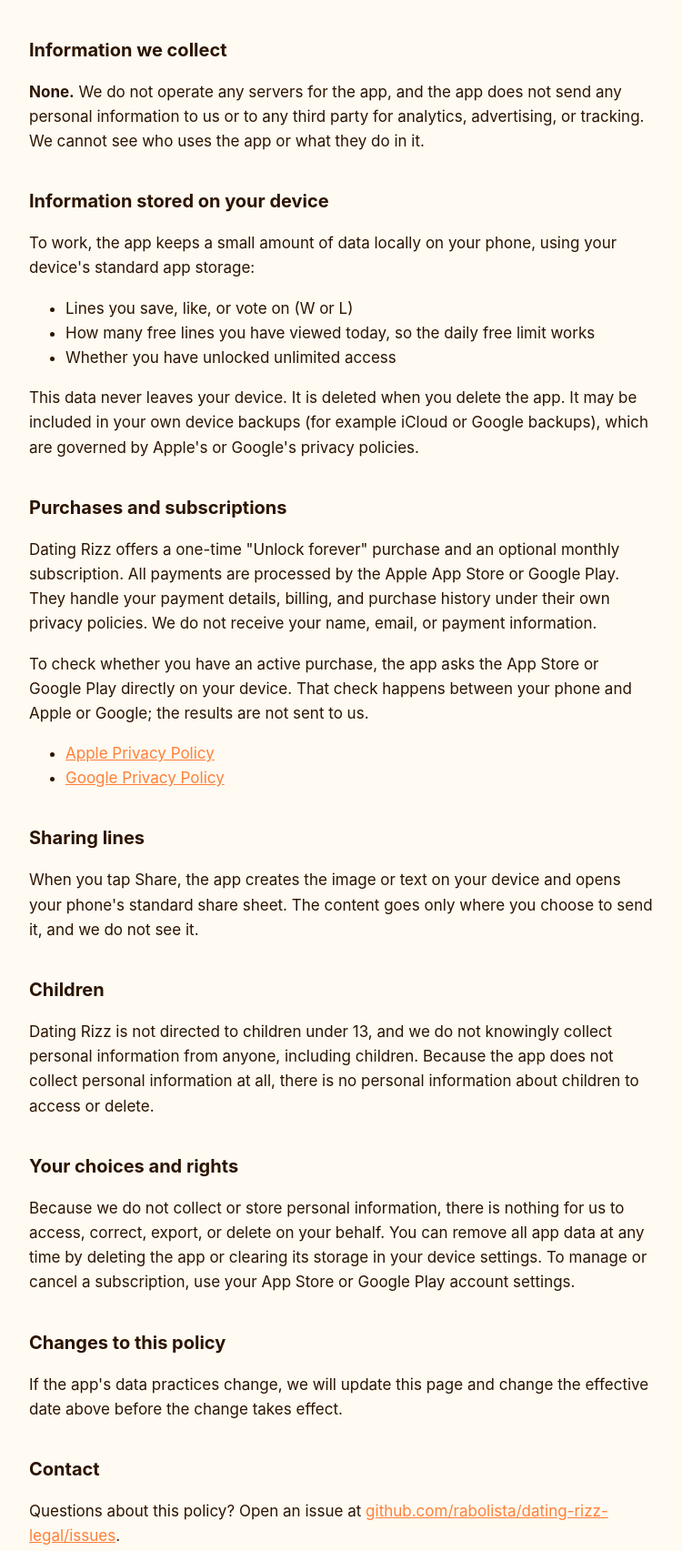
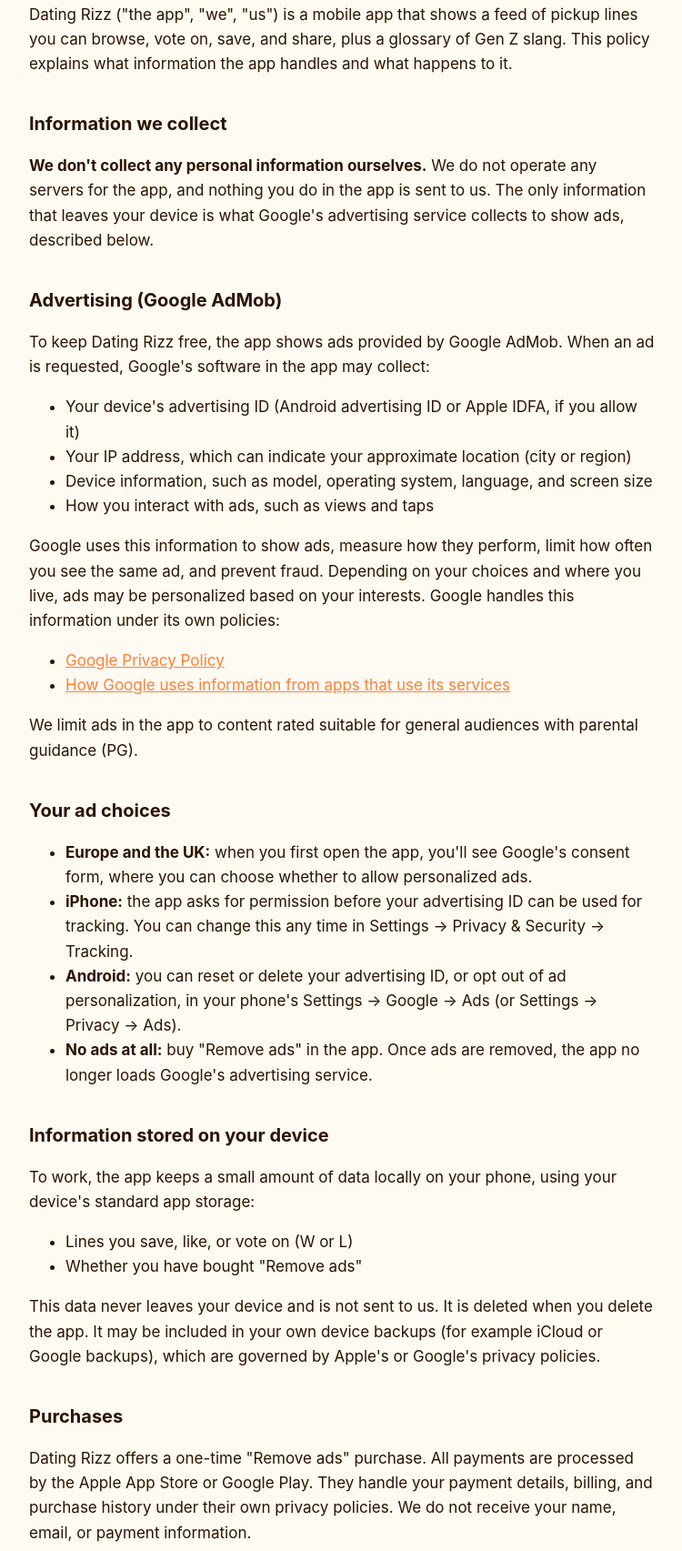
Before and after one commit to rabolista/dating-rizz-legal, a plain HTML site: page privacy.html in a window 1280 px wide. Shown: the part 525-2230 px from the top of the page at 91% size, without its empty margins (264-1014 px from the left). Drawn offline with Linux system fonts and the light colour scheme.

Commit message:
Update Privacy Policy and Terms for ads and the Remove ads purchase
The app is now free with Google AdMob ads and a one-time "Remove ads" purchase,
replacing the daily limit, lifetime unlock and monthly subscription.

Co-Authored-By: Claude Opus 5.5 <noreply@anthropic.com>

```diff
--- a/privacy.html
+++ b/privacy.html
@@ -14,48 +14,85 @@
     <img src="icon.png" alt="">
     <h1>Dating Rizz Privacy Policy</h1>
   </header>
-  <p class="meta">Effective October 13, 2026</p>
+  <p class="meta">Effective November 15, 2026</p>
 
   <div class="summary">
     <strong>The short version</strong>
     <ul>
       <li>No account. We never ask for your name, email, phone number, or birthday.</li>
-      <li>No ads, no analytics, no tracking.</li>
-      <li>Your saves, votes, and settings stay on your phone.</li>
-      <li>Payments are handled entirely by Apple or Google. We never see your card details.</li>
+      <li>The app is free and shows ads from Google AdMob. Google may use your device's
+        advertising ID and basic device information to show and measure those ads.</li>
+      <li>Your saves, votes, and settings stay on your phone. We don't run any servers and
+        we don't collect anything ourselves.</li>
+      <li>You can remove ads with a one-time purchase. Payments are handled entirely by Apple
+        or Google, and we never see your card details.</li>
     </ul>
   </div>
 
   <h2>Who we are</h2>
   <p>Dating Rizz ("the app", "we", "us") is a mobile app that shows a feed of pickup lines you
-    can browse, vote on, save, and share. This policy explains what information the app handles
-    and what happens to it.</p>
+    can browse, vote on, save, and share, plus a glossary of Gen Z slang. This policy explains
+    what information the app handles and what happens to it.</p>
 
   <h2>Information we collect</h2>
-  <p><strong>None.</strong> We do not operate any servers for the app, and the app does not send
-    any personal information to us or to any third party for analytics, advertising, or
-    tracking. We cannot see who uses the app or what they do in it.</p>
+  <p><strong>We don't collect any personal information ourselves.</strong> We do not operate any
+    servers for the app, and nothing you do in the app is sent to us. The only information that
+    leaves your device is what Google's advertising service collects to show ads, described
+    below.</p>
+
+  <h2>Advertising (Google AdMob)</h2>
+  <p>To keep Dating Rizz free, the app shows ads provided by Google AdMob. When an ad is
+    requested, Google's software in the app may collect:</p>
+  <ul>
+    <li>Your device's advertising ID (Android advertising ID or Apple IDFA, if you allow it)</li>
+    <li>Your IP address, which can indicate your approximate location (city or region)</li>
+    <li>Device information, such as model, operating system, language, and screen size</li>
+    <li>How you interact with ads, such as views and taps</li>
+  </ul>
+  <p>Google uses this information to show ads, measure how they perform, limit how often you
+    see the same ad, and prevent fraud. Depending on your choices and where you live, ads may be
+    personalized based on your interests. Google handles this information under its own
+    policies:</p>
+  <ul>
+    <li><a href="https://policies.google.com/privacy">Google Privacy Policy</a></li>
+    <li><a href="https://policies.google.com/technologies/partner-sites">How Google uses
+      information from apps that use its services</a></li>
+  </ul>
+  <p>We limit ads in the app to content rated suitable for general audiences with parental
+    guidance (PG).</p>
+
+  <h2>Your ad choices</h2>
+  <ul>
+    <li><strong>Europe and the UK:</strong> when you first open the app, you'll see Google's
+      consent form, where you can choose whether to allow personalized ads.</li>
+    <li><strong>iPhone:</strong> the app asks for permission before your advertising ID can be
+      used for tracking. You can change this any time in Settings → Privacy &amp; Security →
+      Tracking.</li>
+    <li><strong>Android:</strong> you can reset or delete your advertising ID, or opt out of ad
+      personalization, in your phone's Settings → Google → Ads (or Settings → Privacy → Ads).</li>
+    <li><strong>No ads at all:</strong> buy "Remove ads" in the app. Once ads are removed, the app
+      no longer loads Google's advertising service.</li>
+  </ul>
 
   <h2>Information stored on your device</h2>
   <p>To work, the app keeps a small amount of data locally on your phone, using your device's
     standard app storage:</p>
   <ul>
     <li>Lines you save, like, or vote on (W or L)</li>
-    <li>How many free lines you have viewed today, so the daily free limit works</li>
-    <li>Whether you have unlocked unlimited access</li>
+    <li>Whether you have bought "Remove ads"</li>
   </ul>
-  <p>This data never leaves your device. It is deleted when you delete the app. It may be
-    included in your own device backups (for example iCloud or Google backups), which are
-    governed by Apple's or Google's privacy policies.</p>
+  <p>This data never leaves your device and is not sent to us. It is deleted when you delete
+    the app. It may be included in your own device backups (for example iCloud or Google
+    backups), which are governed by Apple's or Google's privacy policies.</p>
 
-  <h2>Purchases and subscriptions</h2>
-  <p>Dating Rizz offers a one-time "Unlock forever" purchase and an optional monthly
-    subscription. All payments are processed by the Apple App Store or Google Play. They
-    handle your payment details, billing, and purchase history under their own privacy
-    policies. We do not receive your name, email, or payment information.</p>
-  <p>To check whether you have an active purchase, the app asks the App Store or Google Play
-    directly on your device. That check happens between your phone and Apple or Google; the
-    results are not sent to us.</p>
+  <h2>Purchases</h2>
+  <p>Dating Rizz offers a one-time "Remove ads" purchase. All payments are processed by the
+    Apple App Store or Google Play. They handle your payment details, billing, and purchase
+    history under their own privacy policies. We do not receive your name, email, or payment
+    information.</p>
+  <p>To check whether you own "Remove ads", the app asks the App Store or Google Play directly
+    on your device. That check happens between your phone and Apple or Google; the results are
+    not sent to us.</p>
   <ul>
     <li><a href="https://www.apple.com/legal/privacy/">Apple Privacy Policy</a></li>
     <li><a href="https://policies.google.com/privacy">Google Privacy Policy</a></li>
@@ -67,15 +104,16 @@
     do not see it.</p>
 
   <h2>Children</h2>
-  <p>Dating Rizz is not directed to children under 13, and we do not knowingly collect personal
-    information from anyone, including children. Because the app does not collect personal
-    information at all, there is no personal information about children to access or delete.</p>
+  <p>Dating Rizz is not directed to children under 13. We do not knowingly collect personal
+    information from anyone, including children. If you believe a child under 13 is using the
+    app, you can delete it from their device, which removes all of its data.</p>
 
-  <h2>Your choices and rights</h2>
-  <p>Because we do not collect or store personal information, there is nothing for us to
-    access, correct, export, or delete on your behalf. You can remove all app data at any time
-    by deleting the app or clearing its storage in your device settings. To manage or cancel a
-    subscription, use your App Store or Google Play account settings.</p>
+  <h2>Your rights</h2>
+  <p>Because we do not collect or store personal information ourselves, there is nothing for us
+    to access, correct, export, or delete on your behalf. You can remove all app data at any time
+    by deleting the app or clearing its storage in your device settings. For information Google
+    collects to show ads, you can use the choices above or Google's tools at
+    <a href="https://myadcenter.google.com/">My Ad Center</a>.</p>
 
   <h2>Changes to this policy</h2>
   <p>If the app's data practices change, we will update this page and change the effective
```
Also changed, not shown: index.html (+2 -2 lines), terms.html (+16 -28 lines).
